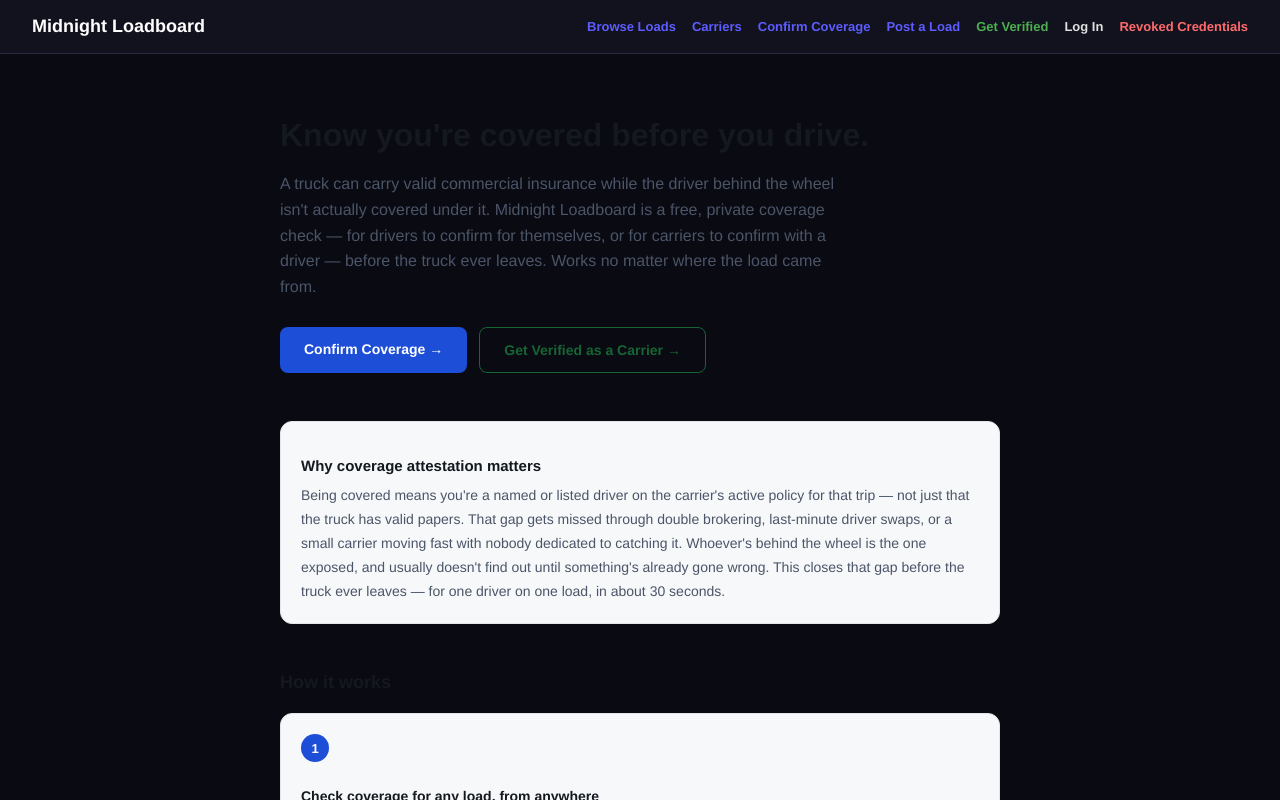
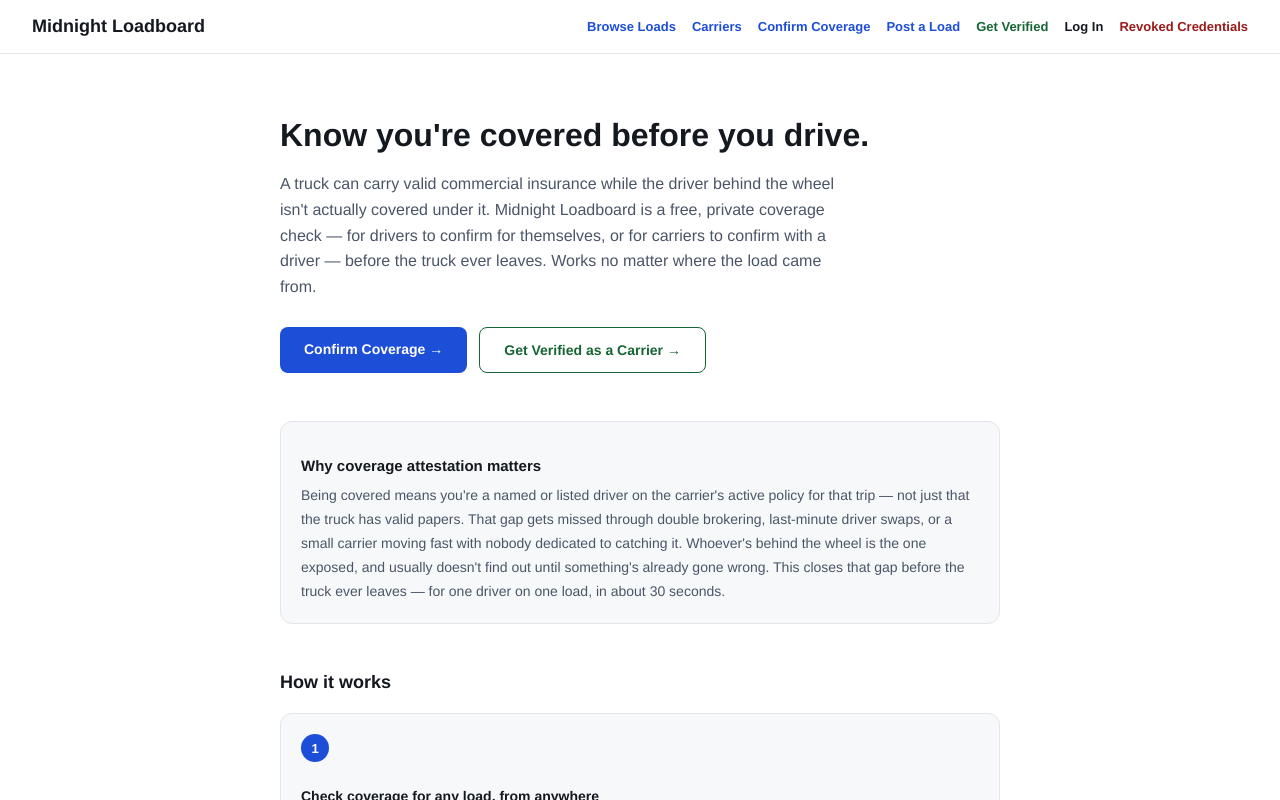
Before and after one commit to Robariano/midnight-loadboard-app, a Next.js app: page / in a window 1280 px wide. Shown: the top 800 px of the page. Built offline with nearby package versions, Linux system fonts and the light colour scheme.

Commit message:
Apply light theme colors to shared layout (header, page background, nav links)

```diff
--- a/app/layout.js
+++ b/app/layout.js
@@ -7,45 +7,45 @@ export default function RootLayout({ children }) {
       <body
         style={{
           margin: 0,
-          background: "#0a0a12",
-          color: "#e0e0e0",
+          background: "#ffffff",
+          color: "#14181f",
           fontFamily: "Helvetica, Arial, sans-serif",
           minHeight: "100vh",
         }}
       >
         <header
           style={{
-            background: "#12121e",
-            borderBottom: "1px solid #2a2a3e",
+            background: "#ffffff",
+            borderBottom: "1px solid #e2e5ea",
             padding: "16px 32px",
             display: "flex",
             alignItems: "center",
             gap: 24,
           }}
         >
-          <a href="/" style={{ color: "#fff", fontWeight: 700, fontSize: 18, textDecoration: "none" }}>
+          <a href="/" style={{ color: "#14181f", fontWeight: 700, fontSize: 18, textDecoration: "none" }}>
             Midnight Loadboard
           </a>
           <nav style={{ marginLeft: "auto", display: "flex", gap: 16 }}>
-            <a href="/loads" style={{ color: "#5c5cff", fontSize: 13, fontWeight: 700, textDecoration: "none" }}>
+            <a href="/loads" style={{ color: "#1d4ed8", fontSize: 13, fontWeight: 700, textDecoration: "none" }}>
               Browse Loads
             </a>
-            <a href="/carriers" style={{ color: "#5c5cff", fontSize: 13, fontWeight: 700, textDecoration: "none" }}>
+            <a href="/carriers" style={{ color: "#1d4ed8", fontSize: 13, fontWeight: 700, textDecoration: "none" }}>
               Carriers
             </a>
-            <a href="/confirm-coverage" style={{ color: "#5c5cff", fontSize: 13, fontWeight: 700, textDecoration: "none" }}>
+            <a href="/confirm-coverage" style={{ color: "#1d4ed8", fontSize: 13, fontWeight: 700, textDecoration: "none" }}>
               Confirm Coverage
             </a>
-            <a href="/post-load" style={{ color: "#5c5cff", fontSize: 13, fontWeight: 700, textDecoration: "none" }}>
+            <a href="/post-load" style={{ color: "#1d4ed8", fontSize: 13, fontWeight: 700, textDecoration: "none" }}>
               Post a Load
             </a>
-            <a href="/get-verified" style={{ color: "#4caf50", fontSize: 13, fontWeight: 700, textDecoration: "none" }}>
+            <a href="/get-verified" style={{ color: "#166534", fontSize: 13, fontWeight: 700, textDecoration: "none" }}>
               Get Verified
             </a>
-            <a href="/account" style={{ color: "#e0e0e0", fontSize: 13, fontWeight: 700, textDecoration: "none" }}>
+            <a href="/account" style={{ color: "#14181f", fontSize: 13, fontWeight: 700, textDecoration: "none" }}>
               Log In
             </a>
-            <a href="/revoked-carriers" style={{ color: "#ff6b6b", fontSize: 13, fontWeight: 700, textDecoration: "none" }}>
+            <a href="/revoked-carriers" style={{ color: "#991b1b", fontSize: 13, fontWeight: 700, textDecoration: "none" }}>
               Revoked Credentials
             </a>
           </nav>
```
